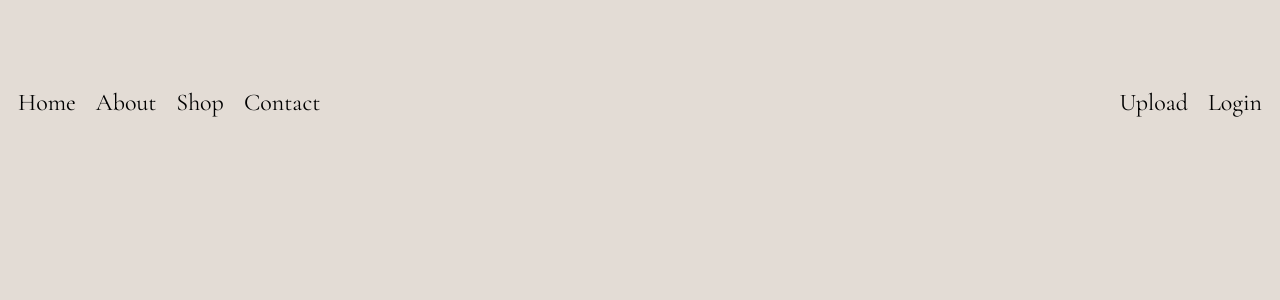
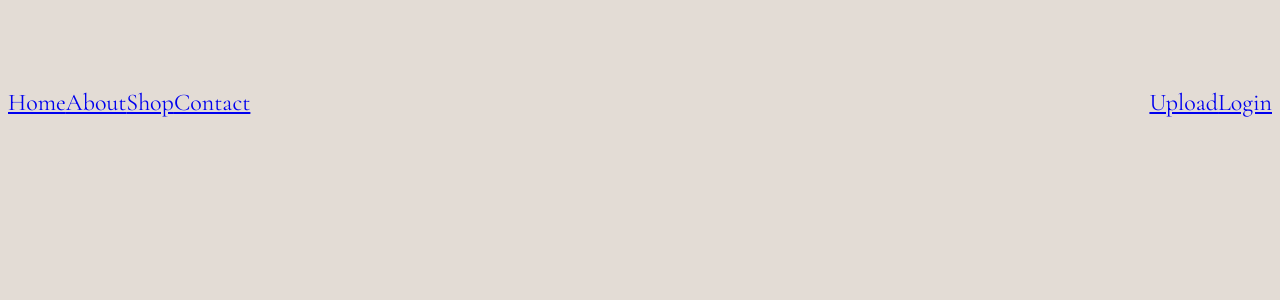
Before and after one commit to MoSamani/charity-artgallery, a React (Create React App) app in the folder frontend/: page / in a window 1280 px wide. Shown: the top 300 px of the page. Built offline with nearby package versions, Linux system fonts and the light colour scheme; no server answers.

Commit message:
Added CSS

```diff
--- a/frontend/src/App.css
+++ b/frontend/src/App.css
@@ -13,9 +13,9 @@
   font-size: 1.5rem;
 }
 
-.navbar .link {
+/* .navbar .link {
   text-decoration: none;
   color: black;
   padding-left: 10px;
   padding-right: 10px;
-}
+} */
```
